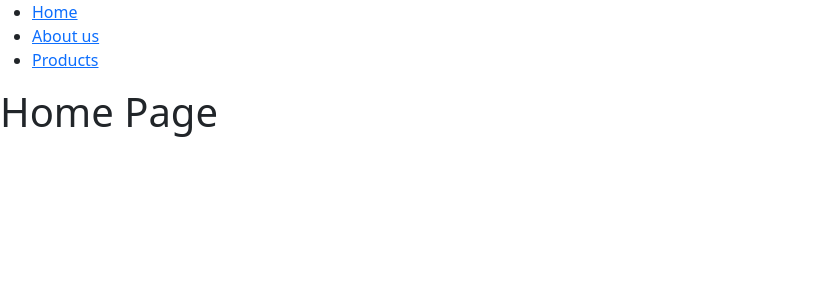
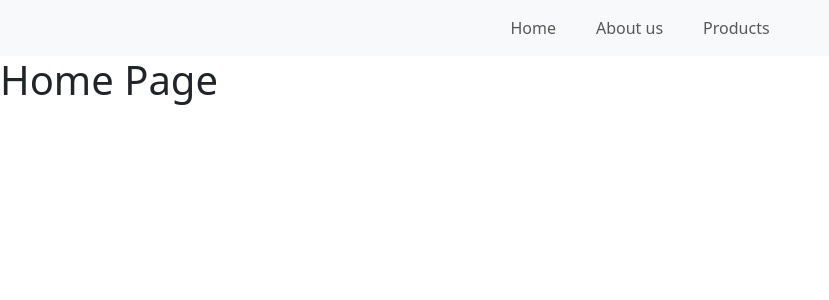
Before and after one commit to giuseppemele94/react-router, a React (Vite) app: page / in a window 1280 px wide. Shown: the top 300 px of the page, without its empty margins (0-829 px from the left). Built offline with nearby package versions, Linux system fonts and the light colour scheme.

Commit message:
style bootstrap NavBar

```diff
--- a/src/components/NavBar.jsx
+++ b/src/components/NavBar.jsx
@@ -1,24 +1,32 @@
-import { Link, NavLink } from "react-router-dom"
+import { Link, NavLink } from "react-router-dom";
 
 function NavBar() {
 
+  return (
 
+    <nav className="navbar navbar-expand-lg bg-body-tertiary">
+      <div className="container">
 
-    return (
-        <nav>
-            <ul>
-                <li>
-                    <Link to="/">Home</Link>
-                </li>
-                <li>
-                    <NavLink to="/chisiamo">About us </NavLink>
-                </li>
-                <li>
-                    <NavLink to="/prodotti">Products</NavLink>
-                </li>
-            </ul>
-        </nav>
-    )
+        <div className="collapse navbar-collapse justify-content-center" >
+          <ul className="navbar-nav gap-4">
+
+            <li className="nav-item">
+                <Link className="nav-link" to="/">Home</Link>
+            </li>
+
+            <li className="nav-item">
+              <NavLink className="nav-link" to="/chisiamo">About us</NavLink>
+            </li>
+
+            <li className="nav-item">
+              <NavLink className="nav-link" to="/prodotti"> Products </NavLink>
+            </li>
+
+          </ul>
+        </div>
+      </div>
+    </nav>
+  );
 }
 
-export default NavBar
+export default NavBar;
--- a/src/layouts/DefaultLayout.jsx
+++ b/src/layouts/DefaultLayout.jsx
@@ -5,12 +5,12 @@ function DefaultLayout() {
 
 
     return (
-       <div>
+
         <header>
             <NavBar/>
             <Outlet/>
         </header>
-       </div>
+
     )
 }
 
```
